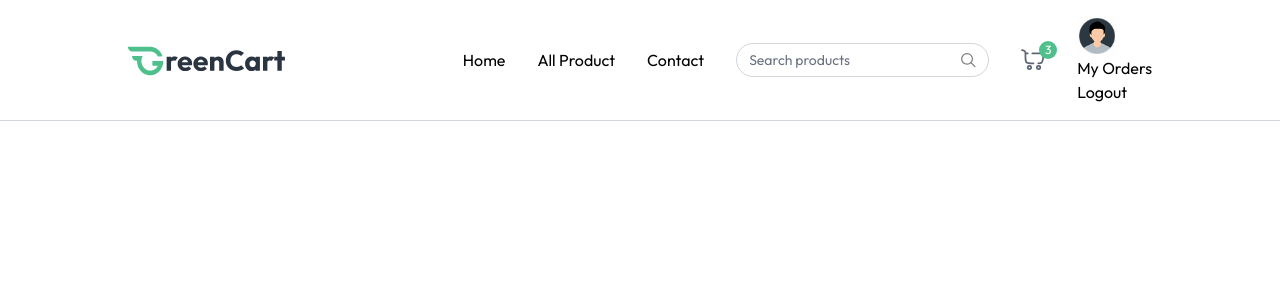
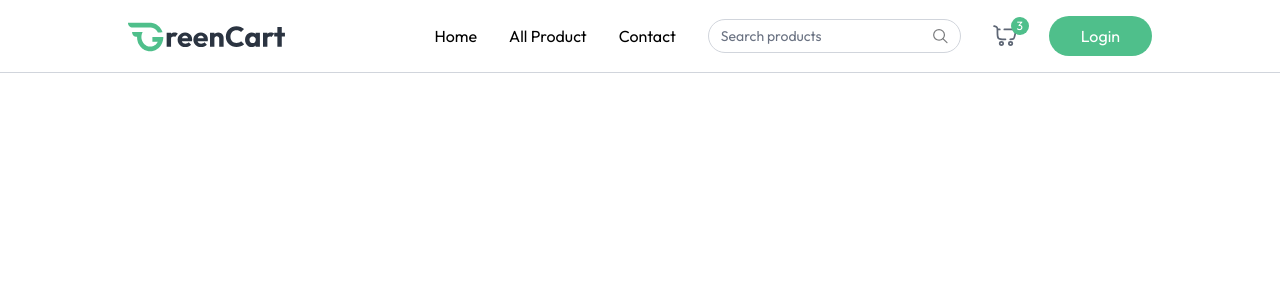
Before and after one commit to tarun0714/Grocery_Delivery_Website-Using-MERN-Stack-frontend, a React (Vite) app: page / in a window 1280 px wide. Shown: the top 300 px of the page. Built offline with nearby package versions, Linux system fonts and the light colour scheme.

Commit message:
Navigation bar done

```diff
--- a/src/components/NavBar.jsx
+++ b/src/components/NavBar.jsx
@@ -15,7 +15,7 @@
   return (
     <nav className="flex items-center justify-between px-6 md:px-16 lg:px-24 xl:px-32 py-4 border-b border-gray-300 bg-white relative transition-all">
 
-            <NavLink to='/'>
+            <NavLink to='/' onClick={()=> setOpen(false)}>
                 <img className="h-9" src={assets.logo} alt="logo"/>
             </NavLink>
 
@@ -30,7 +30,7 @@
                     <img src={assets.search_icon} alt='search' className="w-4 h-4"/>
                 </div>
 
-                <div className="relative cursor-pointer">
+                <div onClick={()=> navigate("/cart")} className="relative cursor-pointer">
                     <img src= {assets.nav_cart_icon} alt='cart' className='w-6 opacity-80' />
                     <button className="absolute -top-2 -right-3 text-xs text-white bg-primary w-[18px] h-[18px] rounded-full">3</button>
                 </div>
@@ -41,11 +41,11 @@
                     </button>)
                     :
                     (
-                        <div>
+                        <div className='relative group'>
                             <img src={assets.profile_icon} className='w-10' alt=""/>
-                            <ul>
-                                <li>My Orders</li>
-                                <li>Logout</li>
+                            <ul className='hidden group-hover:block absolute top-10 right-0 bg-white shadow border border-gray-200 py-2.5 w-30 rounded-md text-sm z-40'>
+                                <li onClick={() => navigate("my-orders")} className='p-1.5 pl-3 hover:bg-primary/10 cursor-pointer'>My Orders</li>
+                                <li onClick={logout} className='p-1.5 pl-3 hover:bg-primary/10 cursor-pointer'>Logout</li>
                             </ul>
                         </div>
                     )}
--- a/src/context/AppContext.jsx
+++ b/src/context/AppContext.jsx
@@ -5,7 +5,7 @@
 
 export const AppContextProvider = ({children})=>{
     const navigate = useNavigate();
-    const [user, setUser] = useState(true)
+    const [user, setUser] = useState(null)
     const [isSeller, setIsSeller] = useState(false)
     const [showUserLogin, setShowUserLogin] = useState(false)
 
```
